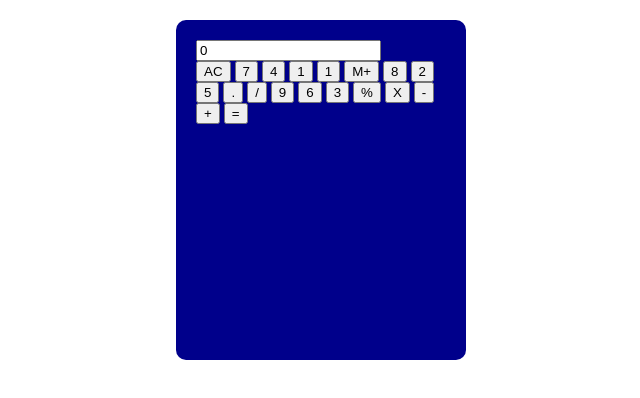
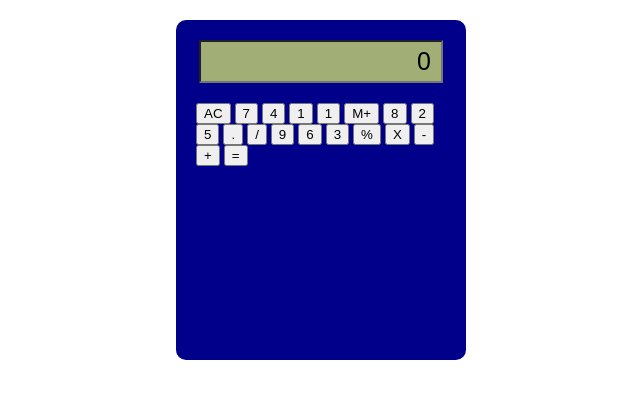
Before and after one commit to yashkohakade18/Calculator-Design, a plain HTML site: page index.html in a window 1280 px wide. Shown: the whole page, without its empty margins (319-959 px from the left). Drawn offline with Linux system fonts and the light colour scheme.

Commit message:
css updated

```diff
--- a/css/calculator.css
+++ b/css/calculator.css
@@ -6,3 +6,14 @@
     border-radius: 10px;
     padding: 20px;
 }
+.screen{
+    background-color: #a1af77;
+    text-align: right;
+    width: 220px;
+    display: block;
+    margin: 0 auto;
+    font-size: 25px;
+    padding: 5px 10px ;
+    margin-bottom: 20px;
+
+}
```
